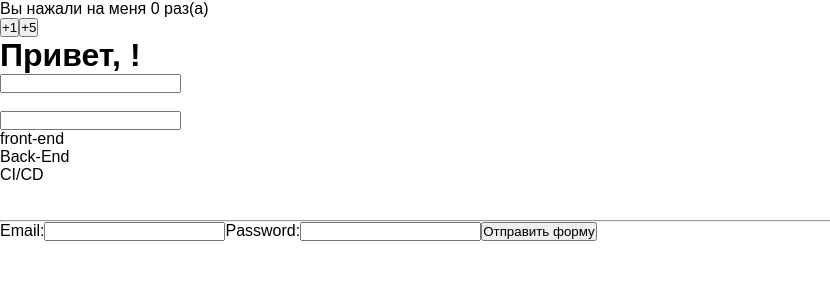
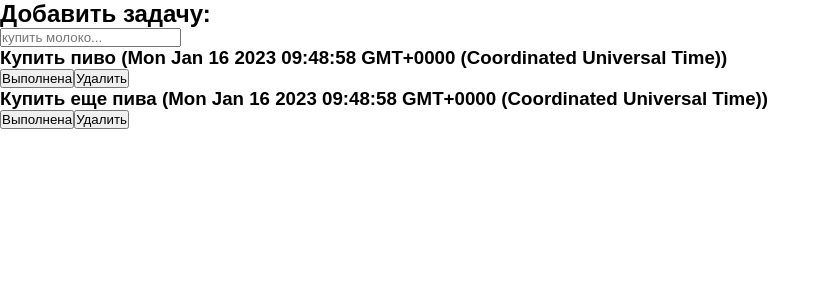
Before and after one commit to sssenselesss/todo-react-app, a React (Vite) app: page / in a window 1280 px wide. Shown: the top 300 px of the page, without its empty margins (0-830 px from the left). Built offline with nearby package versions, Linux system fonts and the light colour scheme.

Commit message:
add basic functional

```diff
--- a/src/App.jsx
+++ b/src/App.jsx
@@ -1,104 +1,99 @@
-import { useState, useEffect } from "react";
+import { useState } from "react";
 
-const useEffectComponent = () =>{
-  useEffect(()=>{
-    return ()=> console.log('Компонент был удален со страницы');
-  },[])
+const App = () => {
+  const [todos, setTodos] = useState([
+    { id: 1, name: "Купить пиво", data: new Date(), checked: false },
+    { id: 2, name: "Купить еще пива", data: new Date(), checked: false },
+  ]);
+
+  const [value, setValue] = useState("");
+
+  const onChangeHandle = (e) => {
+    setValue(e.target.value);
+  };
+
+  const onSubmitHandle = (e) => {
+    e.preventDefault();
+
+    setTodos((prev) => {
+      prev = [...prev];
+
+      prev.push({
+        id: Date.now(),
+        name: value,
+        data: new Date(),
+        checked: false,
+      });
+
+      return prev;
+    });
+
+    setValue('');
+  };
+
+  const onCheckedToggle = (id) => {
+    setTodos((prev) => {
+      prev = [...prev];
+
+      prev = prev.map((todo) => {
+        if (todo.id === id) {
+          return {
+            ...todo,
+            checked: !todo.checked,
+          };
+        }
+
+        return todo;
+      });
+      return prev;
+    });
+  };
+
+  // Функция удаления из массива по ID
+  const onDeleteTodoById = (id) => {
+    setTodos((prev) => {
+      prev = [...prev];
+
+      prev = prev.filter((todo)=> todo.id !== id);
+
+
+      return prev;
+    });
+  };
 
   return (
     <div>
-      Тестовоый компонент для проверки удаления со страницы
-    </div>
-  )
-}
+      <div >
+        <form onSubmit={(e) => onSubmitHandle(e)}>
+          <h2>Добавить задачу:</h2>
+          <input
+            type="text"
+            placeholder="купить молоко..."
+            onChange={(e) => onChangeHandle(e)}
+            value={value}
+          />
+        </form>
+      </div>
 
-const App = () => {
-  const [count, setCount] = useState(0);
-  const [name, setName] = useState("");
-
-  const [skills, setSkills] = useState(["front-end", "Back-End", "CI/CD"]);
-
-  const [form, setForm] = useState({
-    email: "",
-    password: "",
-  });
-
-const[a,setA] = useState(0);
-
-  useEffect(() => {
-    console.log("Произошел первый рендер")
-  },[count,form]);
-
-  const onChangeFromHandle = (e) => {
-    setForm((prevState) => {
-      prevState = { ...form };
-      prevState[e.target.name] = e.target.value;
-      return prevState;
-    });
-  };
-
-  const onChangeHandle = (e) => {
-    setName(e.target.value);
-    setCount(e.target.value.length);
-  };
-
-  const onSubmitAddSkill = (e) => {
-    if (e.keyCode === 13) {
-      setSkills((prev) => {
-        return [...prev, e.target.value];
-      });
-      e.target.value = "";
-    }
-  };
-
-  return (
-    <div className="">
-      <p>Вы нажали на меня {count} раз(а)</p>
-      <button onClick={() => setCount((prev) => prev + 1)}>+1</button>
-
-      <button onClick={() => setCount(count + 5)}>+5</button>
-
-      {
-        count>=10 ? <h1>компонент больше не доступен  </h1> :<useEffectComponent />
-      }
-
-      <br />
-
-      <h1>Привет, {name}!</h1>
-      <input type="text" onChange={(e) => onChangeHandle(e)} />
-
-      <br />
-      <br />
-
-      <input type="text" onKeyDown={(e) => onSubmitAddSkill(e)} />
-      <ul>
-        {skills.map((skill) => (
-          <li>{skill}</li>
-        ))}
-      </ul>
-
-      <br />
-      <br />
-      <hr />
-
-      <form onSubmit={(e) => e.preventDefault()}>
-        <label>Email:</label>
-        <input
-          type="email"
-          name="email"
-          onChange={(e) => onChangeFromHandle(e)}
-          value={form.email}
-        />
-
-        <label>Password:</label>
-        <input
-          type="password"
-          name="password"
-          onChange={(e) => onChangeFromHandle(e)}
-          value={form.password}
-        />
-        <button>Отправить форму</button>
-      </form>
+      {/* Все задачи */}
+      <div>
+        {/* Одна задача */}
+        {todos.map((todo) => {
+          return (
+            <div>
+              <h3>
+                {todo.name} ({todo.data.toString()})
+              </h3>
+              <div>
+                <button onClick={() => onCheckedToggle(todo.id)}>
+                  {todo.checked ? "Не выполнена" : "Выполнена"}
+                </button>
+                <button onClick={() => onDeleteTodoById(todo.id)}>Удалить</button>
+              </div>
+            </div>
+          );
+        })}
+      </div>
     </div>
   );
 };
```
